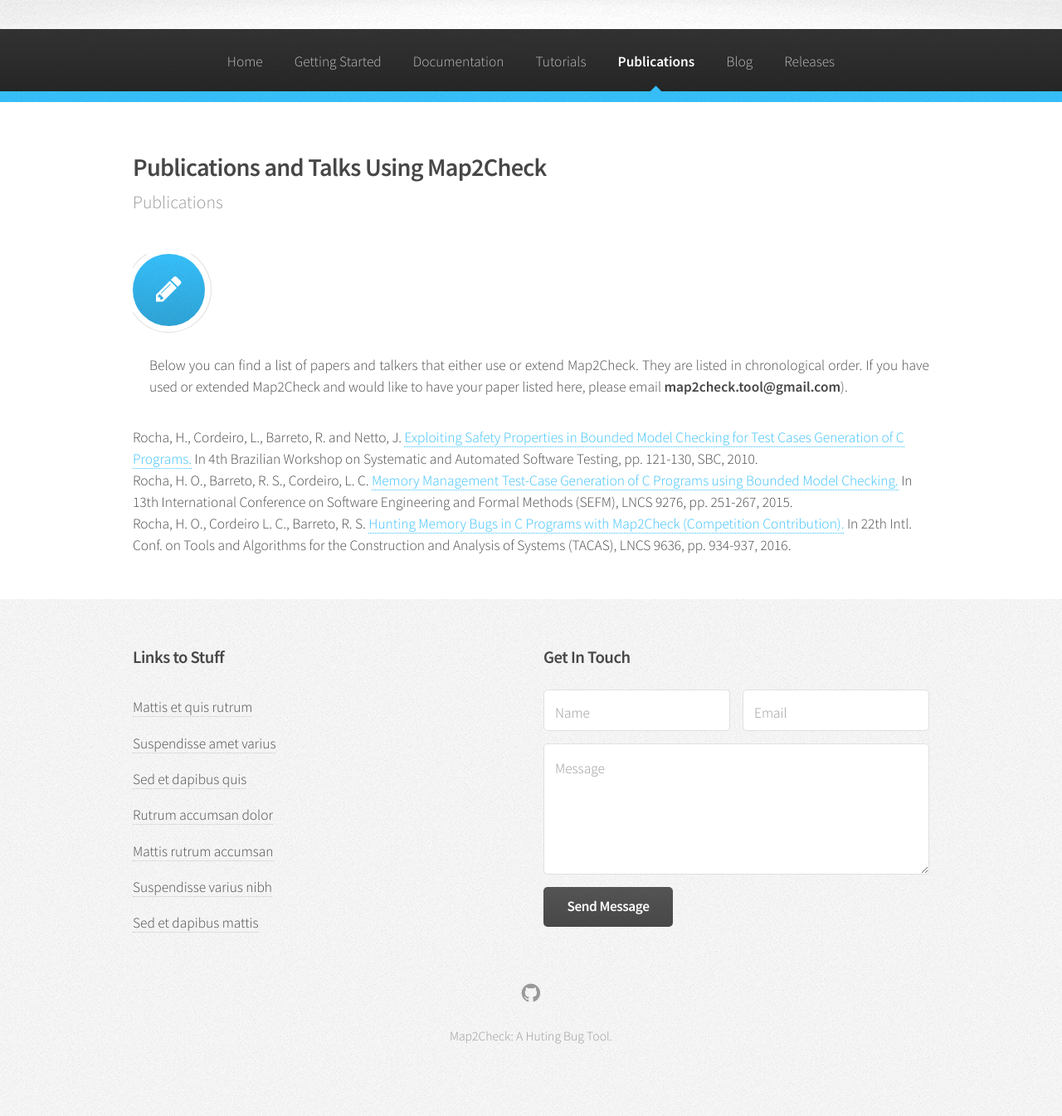
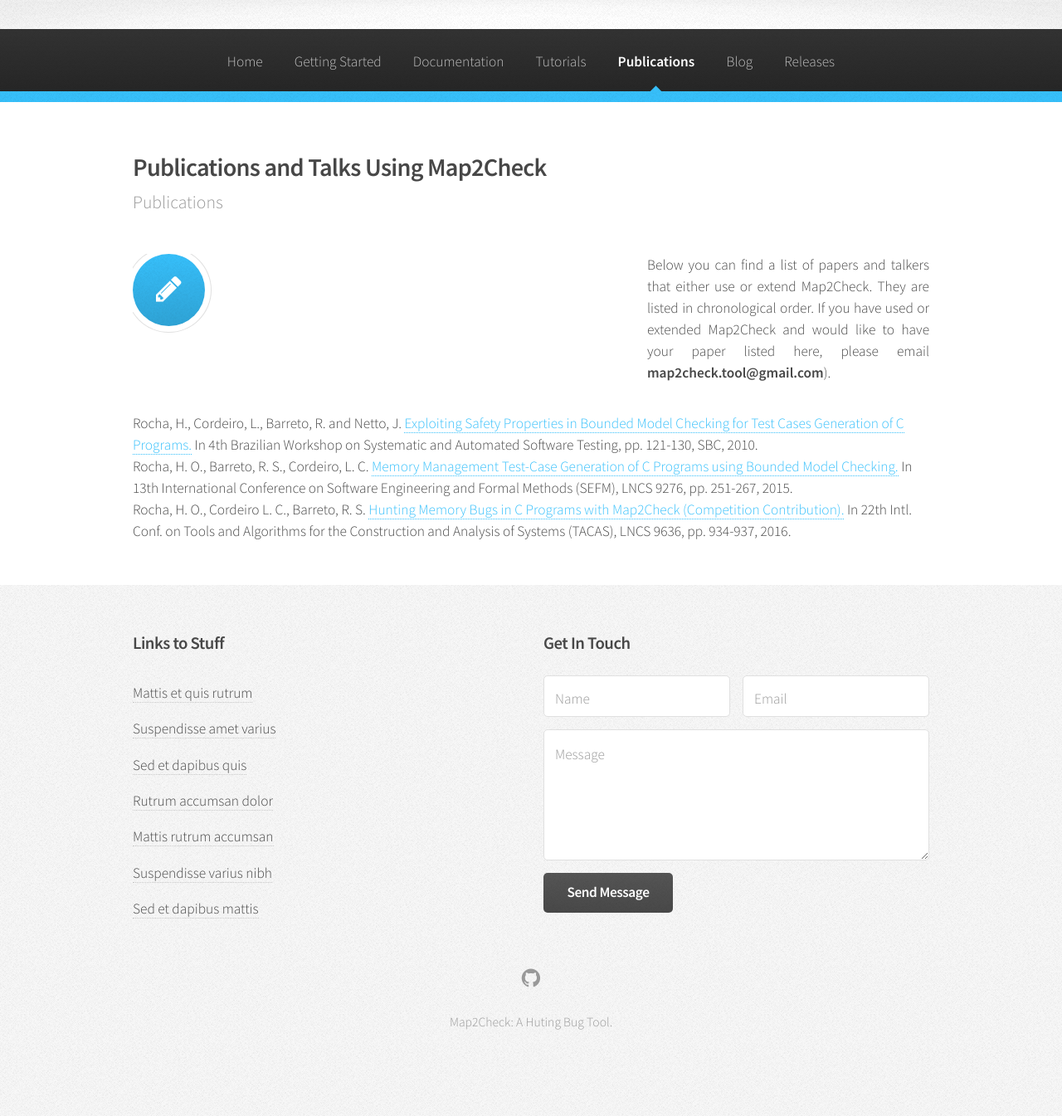
Before and after one commit to map2check/map2check.github.io, a Jekyll site: the page built from publications.html, in a window 1280 px wide. Shown: the whole page at 83% size. Built offline with Jekyll 4.4.1, drawn with Linux system fonts in a browser that asks for light colours.

Commit message:
Updated css

```diff
--- a/assets/css/style-normal.css
+++ b/assets/css/style-normal.css
@@ -16,6 +16,7 @@
 	ol.default {
 		list-style: decimal;
 		padding-left: 1.25em;
+        color: red;
 	}
 
 		ol.default li {
--- a/publications.html
+++ b/publications.html
@@ -17,10 +17,10 @@
 						</header>
 
                        <div style="width: 100%; overflow: hidden;">
-                            <div style="width: 100%; overflow: hidden; float: left;">
+                            <div style="width: 100px; min-height: 100px; float: left;">
                                 <i class="icon major fa-pencil"></i>
                             </div>
-                            <div style="margin-left: 20px;">
+                            <div style="margin-left: 620px;">
                                <p style="text-align:justify">
                                 Below you can find a list of papers and talkers that either use or extend Map2Check. They are listed in chronological order. If you have used or extended Map2Check and would like to have your paper listed here, please email <b>map2check.tool@gmail.com</b>).
                                </p>
```
